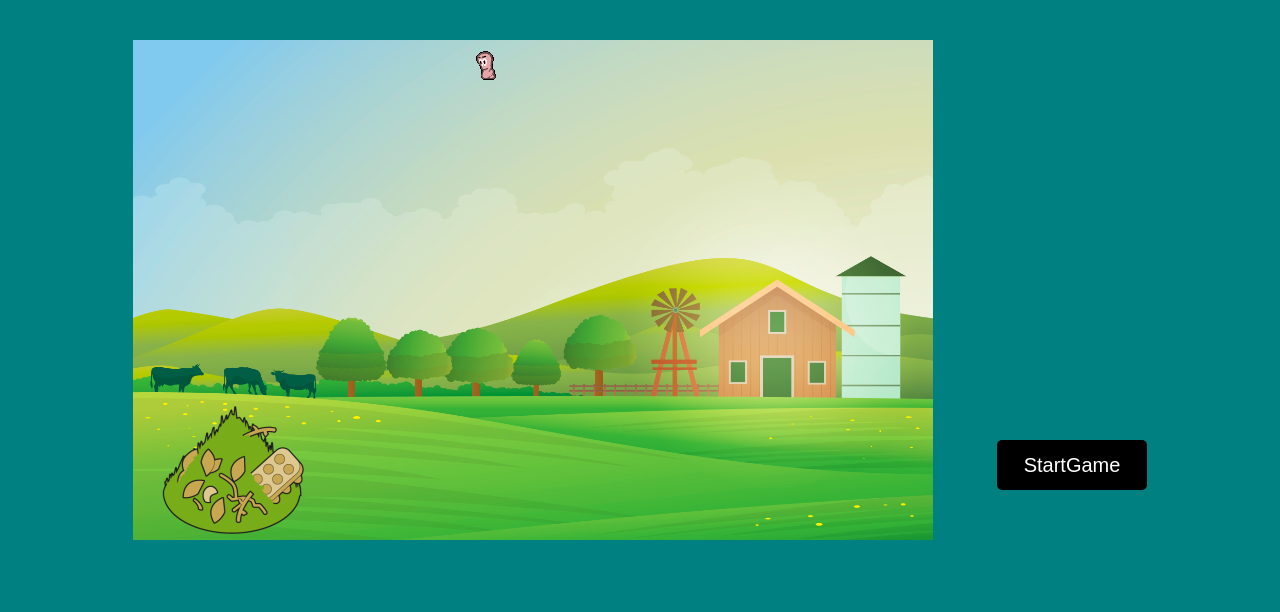
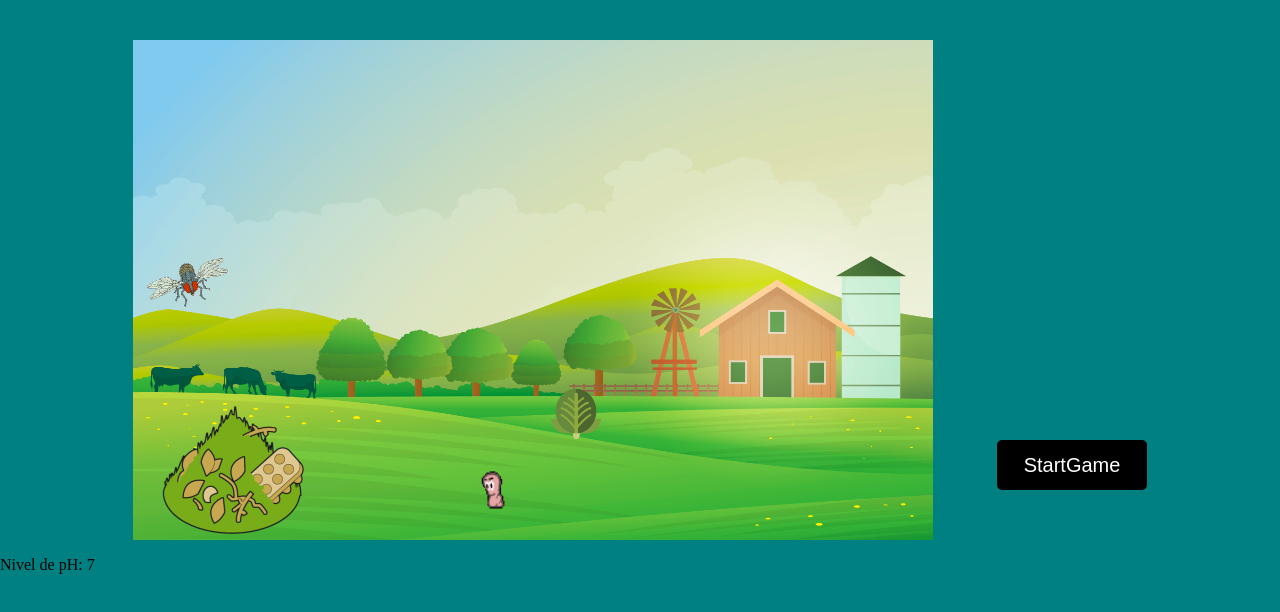
Before and after one commit to Giseliux/proyecto1, a plain HTML site: page index.html in a window 1280 px wide. Both pictures are taken after a click on the button "StartGame". Drawn offline with Linux system fonts and the light colour scheme.

Commit message:
YA puedo mover a mi personaje con sprites, genero mis ayudantes, decremento mi ph, pero aùn no puedo eliminar a mis ayudantes en cierto tiempo

```diff
--- a/index.html
+++ b/index.html
@@ -10,8 +10,10 @@
 <body>
         <div id="escenario">
           <canvas width="800" height="500"></canvas>
+
           <button id="start-button">StartGame</button>
         </div>
+        <p id="tituloph"><h1 id="phComposta"></h1></p>
 
     <script type="text/javascript" src="main.js"></script>
 </div>
--- a/main.js
+++ b/main.js
@@ -1,5 +1,8 @@
 const canvas = document.querySelector('canvas')
 const ctx = canvas.getContext('2d')
+let frames = 0
+const ayudantes = []
+const enemigos = []
 
 class Escenario {
     constructor() {
@@ -22,14 +25,14 @@ class Escenario {
     constructor(x, y) {
       this.arregloDerecha=new Array()
       this.arregloIzquierda=new Array()
-
-      // this.arregloDerecha= new Image(3)
-      // this.arregloIzquierda= new Image(3)
       this.x = x
       this.y = y
-      this.width = 75
-      this.height = 35
-      this.estado=0
+      this.width = 85
+      this.height = 45
+      this.estado=0//index
+      this.saludable='si'
+      //si es menor a 20 tiene hambre-necesita comida
+      this.hambre=20
       //acceder a los arreglos
       this.direccion='izquierda'
 
@@ -55,10 +58,8 @@ class Escenario {
     }
     draw() {
 
-      console.log(this.direccion)
-
         if(this.direccion=='derecha'){
-          //imgDerecha es un arreglo de derecha
+          //arregloDerecha es un arreglo de derecha
           ctx.drawImage(this.arregloDerecha[this.estado], this.x, this.y, this.width, this.height)
         }
         else if(this.direccion=='izquierda'){
@@ -88,14 +89,12 @@ class Escenario {
         this.estado=0
         }
     }
-    // isTouching(obstacle) {
-    //   return (
-    //     this.x < obstacle.x + obstacle.width &&
-    //     this.x + this.width > obstacle.x &&
-    //     this.y < obstacle.y + obstacle.height &&
-    //     this.y + this.height > obstacle.y
-    //   )
-    // }
+    moveUp(){
+      this.y-=10
+    }
+    moveDown(){
+      this.y+=10
+    }
 }
   class Composta {
     constructor(x, y) {
@@ -105,6 +104,9 @@ class Escenario {
       this.height = 200
       this.img = new Image()
       this.img.src ='./assets/composta2.png'
+      this.sinmoscas='si'
+      this.ph=7
+      this.humedad=60
       }
       draw() {
         // this.y++
@@ -112,19 +114,188 @@ class Escenario {
        }
   }
 
+  class Vegetales {
+    constructor(x, y,index) {
+      this.arregloVegetales=new Array()
+      this.x = x
+      this.y = y
+      this.width = 50
+      this.height = 50
+      this.index=index
+      this.duracionVisible=5
+
+      this.arregloVegetales[0]=new Image()
+      this.arregloVegetales[1]=new Image()
+      this.arregloVegetales[2]=new Image()
+      this.arregloVegetales[3]=new Image()
+
+      this.arregloVegetales[0].src='./assets/verdura1.png'
+      this.arregloVegetales[1].src='./assets/verdura4.png'
+      this.arregloVegetales[2].src='./assets/verdura5.png'
+      this.arregloVegetales[3].src='./assets/verdura2.png'
+
+      // this.img = new Image()
+      // this.img.src ='./assets/verdura5.png'
+      }
+      draw() {
+        // this.y++
+         ctx.drawImage(this.arregloVegetales[this.index], this.x, this.y, this.width, this.height)
+      }
+  }
+
+  class Mosca {
+    constructor(x, y) {
+      this.arregloMosca=new Array()
+      this.x = x
+      this.y = y
+      this.width =88
+      this.height = 51
+
+      this.arregloMosca[0]=new Image()
+      this.arregloMosca[1]=new Image()
+      this.arregloMosca[0].src='./assets/mosca1.gif'
+      this.arregloMosca[1].src='./assets/mosca2.gif'
+
+      // this.img = new Image()
+      // this.img.src ='./assets/mosca.gif'
+      }
+      draw() {
+        if(this.y<canvas.height-100){
+          this.y++
+         ctx.drawImage(this.arregloMosca[0], this.x, this.y, this.width, this.height)
+         ctx.drawImage(this.arregloMosca[1], this.x, this.y, this.width, this.height)
+        }else{
+          ctx.drawImage(this.arregloMosca[0], this.x, this.y, this.width, this.height)
+          ctx.drawImage(this.arregloMosca[1], this.x, this.y, this.width, this.height)
+        }
+      }
+      isTouching(obstacle) {
+        return (
+          this.x < obstacle.x + obstacle.width &&
+           this.x + this.width > obstacle.x &&
+           this.y < obstacle.y-197 + obstacle.height &&
+           this.y  > obstacle.y
+          //this.y<canvas.height-100
+
+         // this.y
+        )
+      }
+  }
+
   const board = new Escenario()
-  const jugador = new Lombriz(300,10)
+  const jugador = new Lombriz(300,canvas.height-70)
+  const composta = new Composta(0,canvas.height-170)
+  const mosca= new Mosca(10,50)
 
-  const composta = new Composta(0,canvas.height-170)
-
-  function update() {
+  function update(){
+    let titulo= document.getElementById('tituloph')
+     titulo.innerHTML=`Nivel de pH: ${composta.ph}`
     ctx.clearRect(0, 0, canvas.width, canvas.height)
+    frames++
     board.draw()
     jugador.draw()
     composta.draw()
-    console.log(jugador)
-    console.log(board)
+    //verdura.draw()
+    mosca.draw()
+    generateVegetales()
+    checaLombriz()
+    checarMosca()
+
   }
+
+     //checar si la mosca toco la composta
+  function checarMosca() {
+      if (this.isTouching(composta)){
+        composta.ph=composta.ph-1
+       }
+         console.log(composta.ph)
+  }
+
+function checaLombriz(){
+ /* arregloVegetales.forEach(element => {
+      if(girl.crashing(element)){
+          let index = arregloVegetales.indexOf(element);
+          arregloVegetales.splice(index, 1);
+          element.active = false*/
+
+          // if(element.type == 'computadora'){
+
+          //     points += 100
+          // }else{
+
+          //     points -= 30
+          // }
+    //  }
+  //})
+}
+
+
+
+// function crashObject(){
+
+//   enemies.forEach(element => {
+
+//       if(girl.crashing(element)){
+
+//           let index = enemies.indexOf(element);
+
+//           enemies.splice(index, 1);
+
+//           element.active = false
+
+//           if(element.type == 'computadora'){
+
+//               points += 100
+
+//           }else{
+
+//               points -= 30
+
+//           }
+
+//       }
+
+//   })
+
+// }
+
+
+
+  function generaPosicionAleatoriaX()
+  {
+    const minX = 50
+    const maxX = 700
+    const resX= (Math.floor(Math.random() * (maxX - minX)))+10
+    console.log(resX)
+    return resX
+  }
+
+  function generaPosicionAleatoriaY()
+  {
+    const minY = 50
+    const maxY = 400
+    const resY= (Math.floor(Math.random() * (maxY - minY)))+15
+    console.log(resY)
+    return resY
+  }
+
+  function generateVegetales() {
+    if (frames % 150 === 0) {
+      let randomImagen= Math.floor(Math.random() * (3 - 0))
+      ayudantes.push(new Vegetales(generaPosicionAleatoriaX(),generaPosicionAleatoriaY(),randomImagen))
+    }
+     ayudantes.forEach(e => {
+      e.draw()
+    })
+  }
+
+  // function generaMoscas(){
+  //   let randomImagenMos= Math.floor(Math.random() * (1 - 0))
+  //   const mosca=new Mosca(10,50,randomImagenMos)
+  //   console.log(mosca)
+  //   mosca.draw()
+  // }
+
 
   document.onkeydown = e => {
     switch (e.keyCode) {
@@ -134,10 +305,15 @@ class Escenario {
       case 39:
         jugador.moveRight()
         break
+      case 38:
+          jugador.moveUp()
+          break;
+      case 40:
+          jugador.moveDown()
+          break;
       case 70:
         restart()
         break
-
       default:
         break
     }
```
Also changed, not shown: assets/mosca1.gif (added), assets/mosca2.gif (added). Lines whose indentation alone changed are shown as unchanged.
